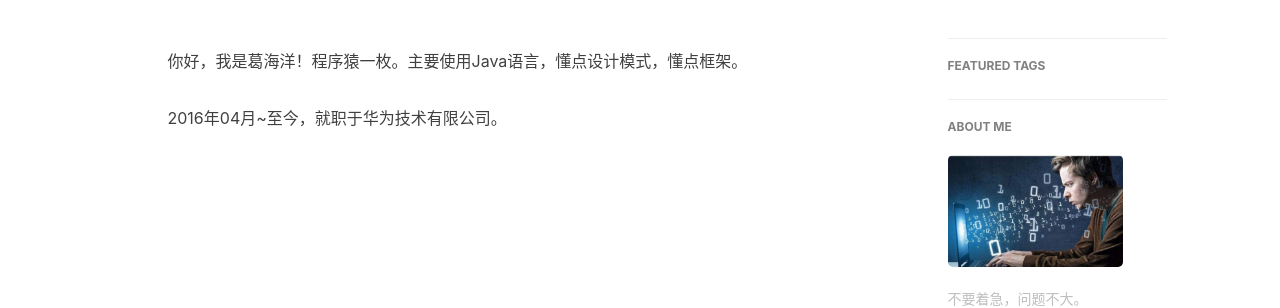
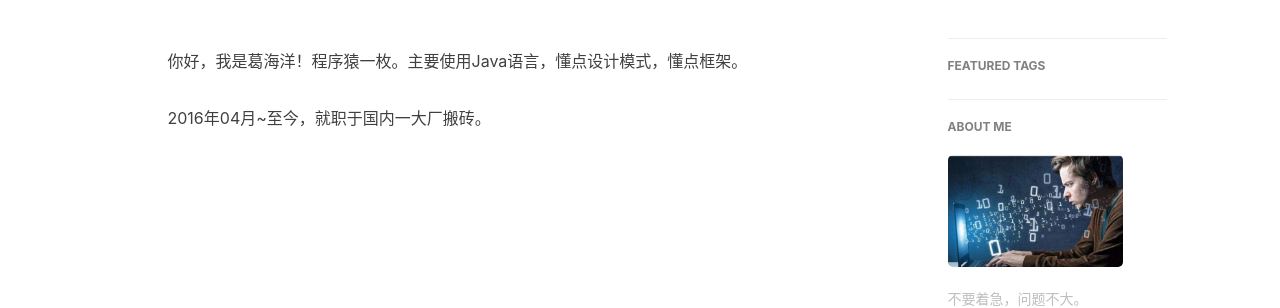
Before and after one commit to seagem/seagem.github.io, a Jekyll site: the page built from about.html, in a window 1280 px wide. Shown: the part 420-728 px from the top of the page. Built offline with Jekyll 4.4.1, drawn with Linux system fonts in a browser that asks for light colours; nearby versions of some CDN libraries; comment, search, counter and statistics services are not loaded.

```diff
--- a/about.html
+++ b/about.html
@@ -11,7 +11,7 @@ header-img: "img/about-bg.jpg"
 
     <!--copied from markdown -->
     <p>你好，我是葛海洋！程序猿一枚。主要使用Java语言，懂点设计模式，懂点框架。</p>
-    <p>2016年04月~至今，就职于华为技术有限公司。</p>
+    <p>2016年04月~至今，就职于国内一大厂搬砖。</p>
 
 
 
```
